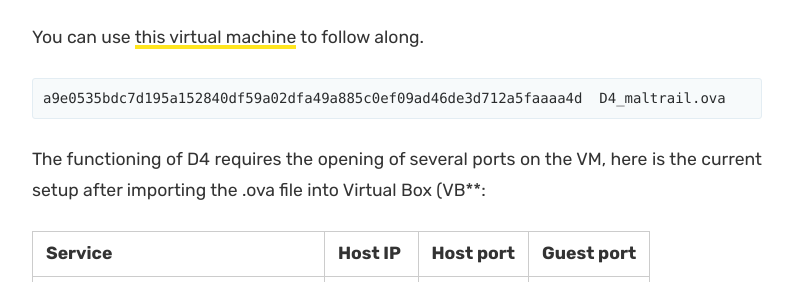
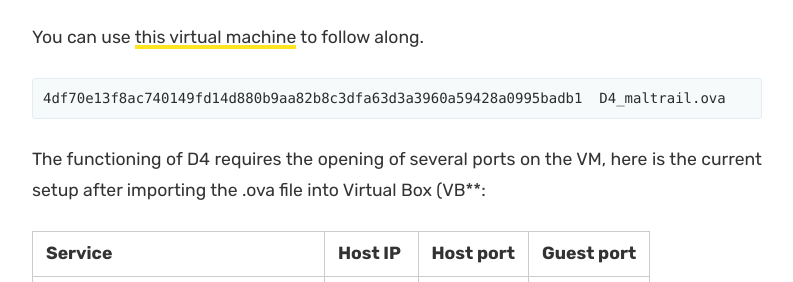
Before and after one commit to D4-project/d4-website, a Jekyll site: the page built from _posts/2019-09-25-maltrail-integration.md, in a window 1280 px wide and 900 px high, scrolled down 1825 px. Shown: the part 170-452 px from the top of the window, without its empty margins (433-1226 px from the left). Built offline with Jekyll 4.4.1, drawn with Linux system fonts in a browser that asks for light colours.

```diff
--- a/_posts/2019-09-25-maltrail-integration.md
+++ b/_posts/2019-09-25-maltrail-integration.md
@@ -64,7 +64,7 @@
 You can use [this virtual machine](https://d4-project.org/D4_maltrail.ova) to follow along.
 
 {% highlight shell %}
-a9e0535bdc7d195a152840df59a02dfa49a885c0ef09ad46de3d712a5faaaa4d  D4_maltrail.ova
+4df70e13f8ac740149fd14d880b9aa82b8c3dfa63d3a3960a59428a0995badb1  D4_maltrail.ova
 {% endhighlight %}
 
 The functioning of D4 requires the opening of several ports on the VM, here is
```
Also changed, not shown: other parts of _posts/2019-09-25-maltrail-integration.md (+1 -1 lines).
